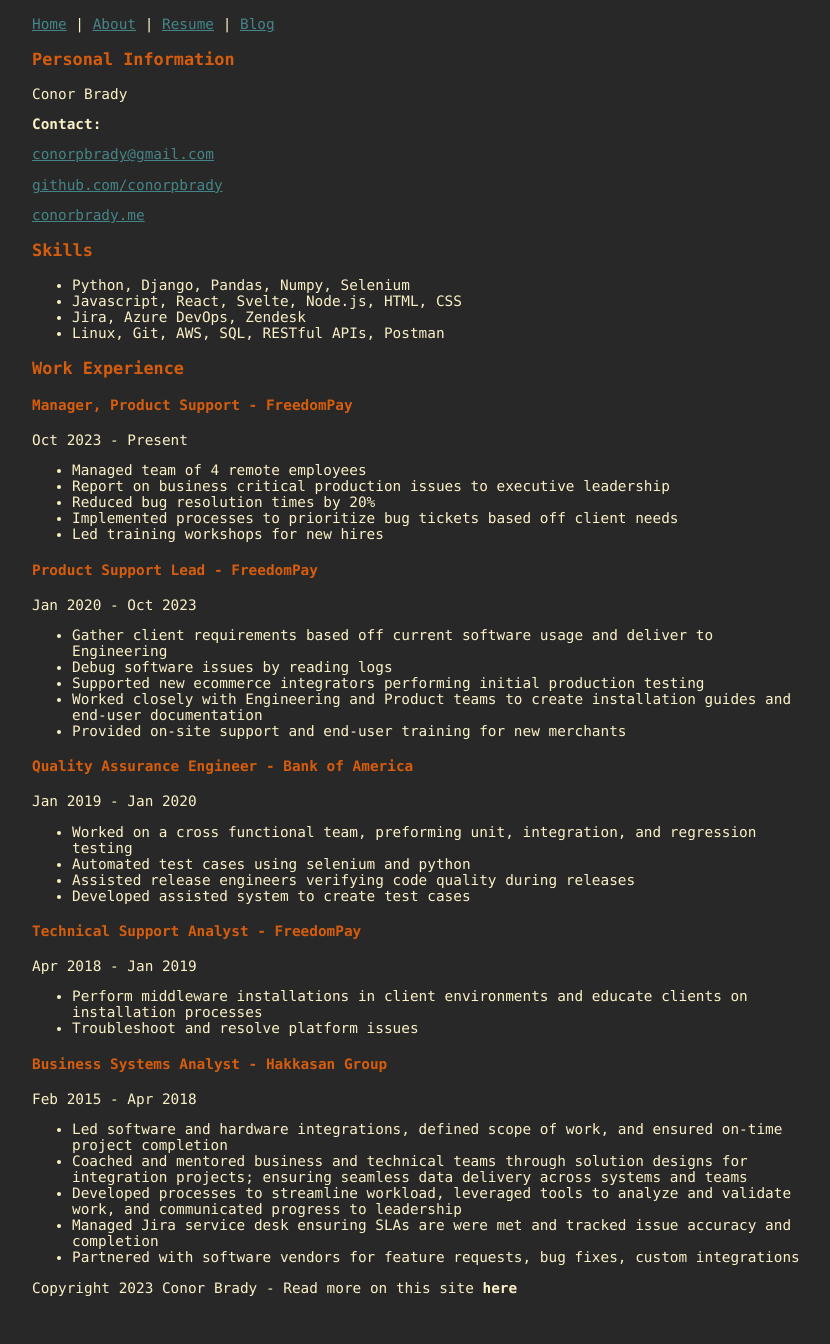
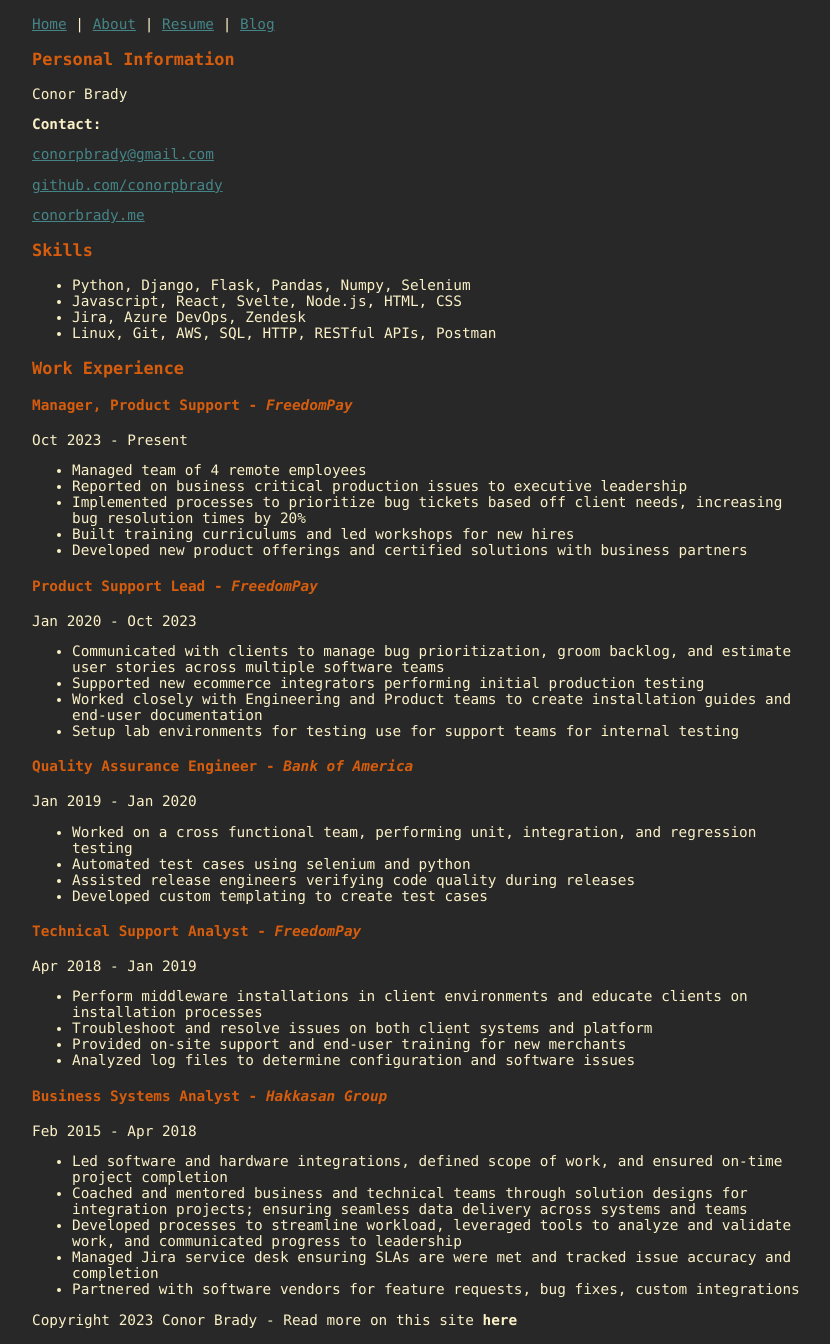
Before and after one commit to conorpbrady/conorbrady.io, a Django app: page /resume/ in a window 1280 px wide. Shown: the whole page, without its empty margins (224-1054 px from the left). Before the commit the page ends 1296 px from the top, so only its background shows below. Run offline with Django 4.2, Linux system fonts and the light colour scheme; some libraries are stand-ins or nearby versions.

Commit message:
Update resume language

```diff
--- a/conorbrady/conorbrady/templates/resume.html
+++ b/conorbrady/conorbrady/templates/resume.html
@@ -12,54 +12,53 @@
 <h3>Skills</h3>
 <section>
   <ul>
-    <li>Python, Django, Pandas, Numpy, Selenium</li>
+    <li>Python, Django, Flask, Pandas, Numpy, Selenium</li>
     <li>Javascript, React, Svelte, Node.js, HTML, CSS</li>
     <li>Jira, Azure DevOps, Zendesk</li>
-    <li>Linux, Git, AWS, SQL, RESTful APIs, Postman</li>
+    <li>Linux, Git, AWS, SQL, HTTP, RESTful APIs, Postman</li>
 </section>
 <h3>Work Experience</h3>
 <section>
-    <h4>Manager, Product Support - FreedomPay</h4>
+  <h4>Manager, Product Support - <i>FreedomPay</i></h4>
     <p>Oct 2023 - Present</p>
     <ul>
       <li>Managed team of 4 remote employees</li>
-      <li>Report on business critical production issues to executive leadership</li>
-      <li>Reduced bug resolution times by 20%</li>
-      <li>Implemented processes to prioritize bug tickets based off client needs</li>
-      <li>Led training workshops for new hires</Li>
+      <li>Reported on business critical production issues to executive leadership</li>
+      <li>Implemented processes to prioritize bug tickets based off client needs, increasing bug resolution times by 20%</li>
+      <li>Built training curriculums and led workshops for new hires</li>
+      <li>Developed new product offerings and certified solutions with business partners</li>
     </ul>
 
-    <h4>Product Support Lead - FreedomPay</h4>
+    <h4>Product Support Lead - <i>FreedomPay</i></h4>
     <p>Jan 2020 - Oct 2023</p>
     <ul>
-      <li>Gather client requirements based off current software usage and deliver to Engineering</li>
-      <li>Debug software issues by reading logs</li>
+      <li>Communicated with clients to manage bug prioritization, groom backlog, and estimate user stories across multiple software teams</li>
       <li>Supported new ecommerce integrators performing initial production testing</li>
       <li>Worked closely with Engineering and Product teams to create installation guides and end-user documentation</li>
-      <li>Provided on-site support and end-user training for new merchants</li>
+      <li>Setup lab environments for testing use for support teams for internal testing</li>
     </ul>
 
-    <h4>Quality Assurance Engineer - Bank of America</h4>
+    <h4>Quality Assurance Engineer - <i>Bank of America</i></h4>
     <p>Jan 2019 - Jan 2020</p>
     <ul>
-      <li>Worked on a cross functional team, preforming unit, integration, and regression testing</li>
+      <li>Worked on a cross functional team, performing unit, integration, and regression testing</li>
       <li>Automated test cases using selenium and python</li>
       <li>Assisted release engineers verifying code quality during releases</li>
-      <li>Developed assisted system to create test cases</li>
+      <li>Developed custom templating to create test cases</li>
     </ul>
 
-    <h4>Technical Support Analyst - FreedomPay</h4>
+    <h4>Technical Support Analyst - <i>FreedomPay</i></h4>
     <p>Apr 2018 - Jan 2019</p>
     <ul>
-
       <li>Perform middleware installations in client environments and educate clients on installation processes</li>
-      <li>Troubleshoot and resolve platform issues</li>
+      <li>Troubleshoot and resolve issues on both client systems and platform</li>
+      <li>Provided on-site support and end-user training for new merchants</li>
+      <li>Analyzed log files to determine configuration and software issues</li>
     </ul>
 
-    <h4>Business Systems Analyst - Hakkasan Group</h4>
+    <h4>Business Systems Analyst - <i>Hakkasan Group</i></h4>
     <p>Feb 2015 - Apr 2018</p>
     <ul>
-
       <li>Led software and hardware integrations, defined scope of work, and ensured on-time project completion</li>
       <li>Coached and mentored business and technical teams through solution designs for integration projects; ensuring seamless data delivery across systems and teams </li>
       <li>Developed processes to streamline workload, leveraged tools to analyze and validate work, and communicated progress to leadership</li>
```
